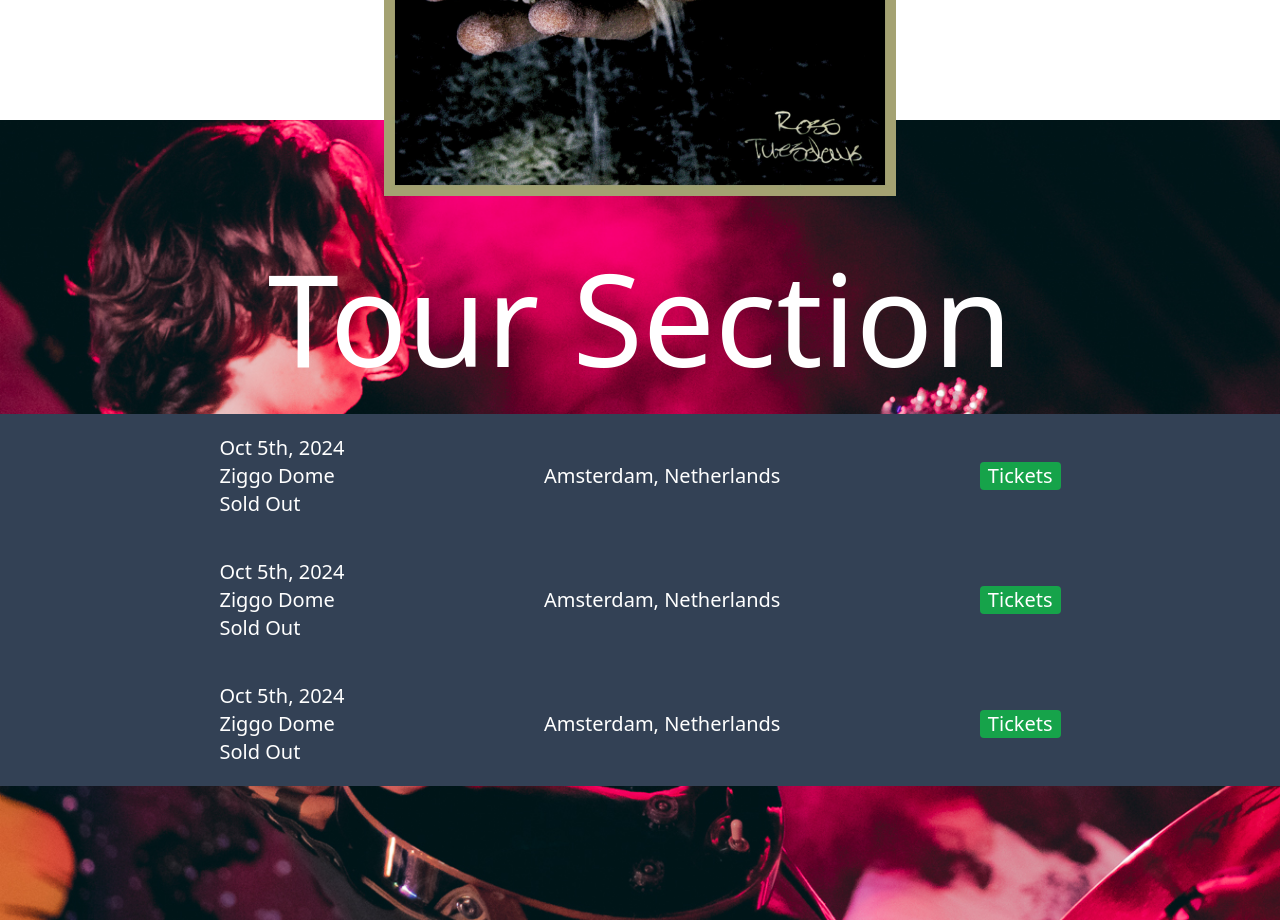
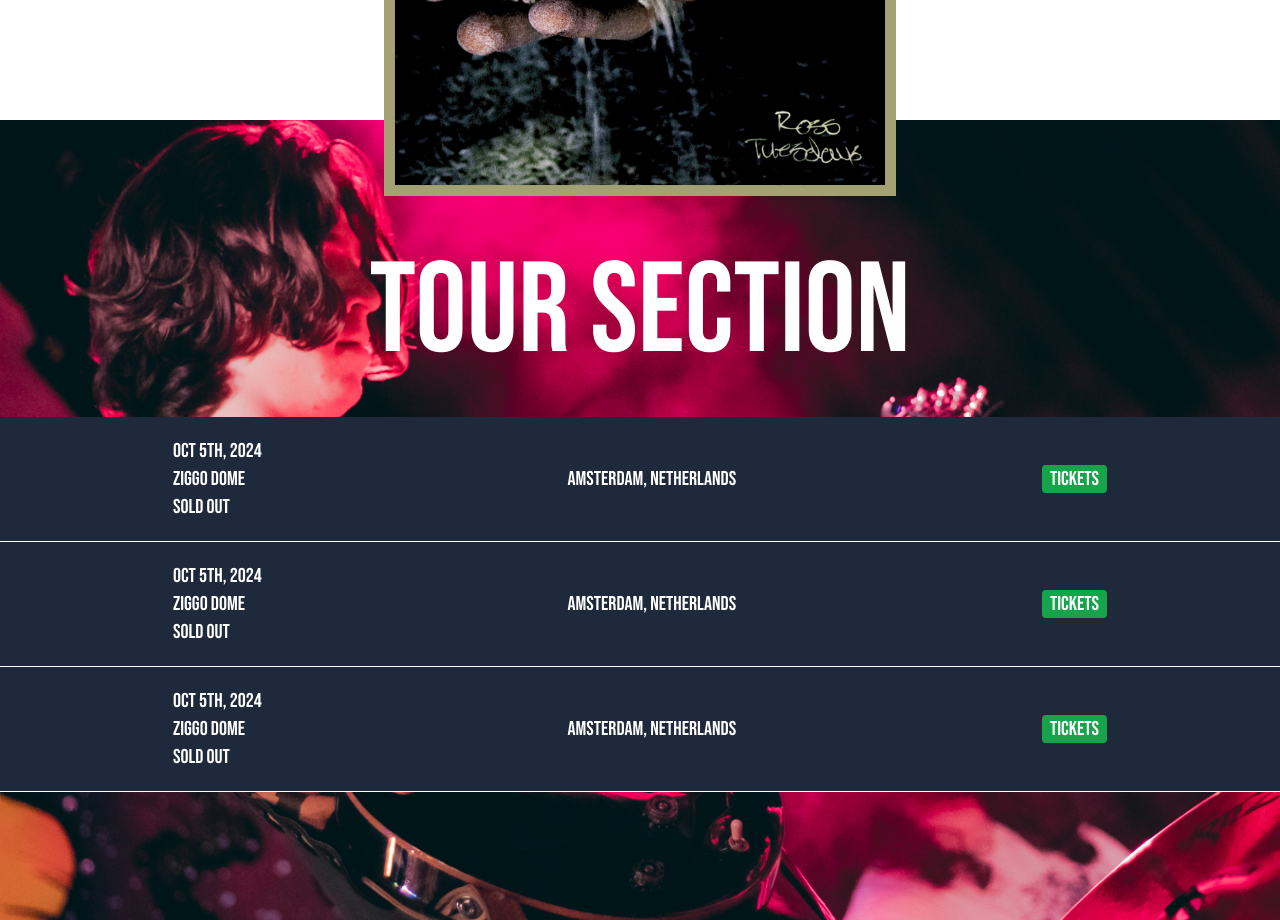
Before and after one commit to Grant-Howard509/Rice-Store, a React (Vite) app: page / in a window 1280 px wide. Shown: the part 1480-2400 px from the top of the page. Built offline with nearby package versions, Linux system fonts and the light colour scheme; no server answers; what @shopify/storefront-api-client would draw is missing.

Commit message:
White border divider

```diff
--- a/src/Components/TourSection.jsx
+++ b/src/Components/TourSection.jsx
@@ -2,53 +2,60 @@
 export const TourSection = () => {
     return (
         <div className="w-full h-screen bg-red-600 flex justify-center bg-[url('/images/Tour-Background.jpeg')] bg-cover bg-center bg-fixed">
-            <div className="w-full max-w-7xl flex justify-center items-center flex-col text-white">
-                <h1 className="text-9xl mb-8">Tour Section</h1>
+            <div className="w-full max-w-7xl flex justify-center items-center flex-col text-white font-bebas ">
+                <h1 className="text-9xl mb-10">Tour Section</h1>
                 <div className="flex w-full justify-evenly text-xl bg-slate-700 flex-col">
 
-                    <div className="flex w-full justify-evenly text-xl bg-slate-700 p-5">
-                        <div>
-                            <div>Oct 5th, 2024</div>
-                            <div>Ziggo Dome</div>
-                            <div>Sold Out</div>
+                    <div className="border-b border-white">
+                        <div className="flex w-full justify-around text-xl bg-slate-800 p-5">
+                            <div>
+                                <div>Oct 5th, 2024</div>
+                                <div>Ziggo Dome</div>
+                                <div>Sold Out</div>
+                            </div>
+
+                            <div className="flex justify-center items-center"> Amsterdam, Netherlands</div>
+
+                            <div className="flex justify-center items-center">
+                                <button className="bg-green-600 pl-2 pr-2 rounded">Tickets</button>
+                            </div>
                         </div>
+                    </div>
 
-                        <div className="flex justify-center items-center"> Amsterdam, Netherlands</div>
+                    <div className="border-b border-white">
+                        <div className="flex w-full justify-around text-xl bg-slate-800 p-5">
+                            <div>
+                                <div>Oct 5th, 2024</div>
+                                <div>Ziggo Dome</div>
+                                <div>Sold Out</div>
+                            </div>
 
-                        <div className="flex justify-center items-center">
-                            <button className="bg-green-600 pl-2 pr-2 rounded">Tickets</button>
+                            <div className="flex justify-center items-center"> Amsterdam, Netherlands</div>
+
+                            <div className="flex justify-center items-center">
+                                <button className="bg-green-600 pl-2 pr-2 rounded">Tickets</button>
+                            </div>
                         </div>
                     </div>
 
 
-                    <div className="flex w-full justify-evenly text-xl bg-slate-700 p-5">
-                        <div>
-                            <div>Oct 5th, 2024</div>
-                            <div>Ziggo Dome</div>
-                            <div>Sold Out</div>
-                        </div>
+                    <div className="border-b border-white">
+                        <div className="flex w-full justify-around text-xl bg-slate-800 p-5">
+                            <div>
+                                <div>Oct 5th, 2024</div>
+                                <div>Ziggo Dome</div>
+                                <div>Sold Out</div>
+                            </div>
 
-                        <div className="flex justify-center items-center"> Amsterdam, Netherlands</div>
+                            <div className="flex justify-center items-center"> Amsterdam, Netherlands</div>
 
-                        <div className="flex justify-center items-center">
-                            <button className="bg-green-600 pl-2 pr-2 rounded">Tickets</button>
+                            <div className="flex justify-center items-center">
+                                <button className="bg-green-600 pl-2 pr-2 rounded">Tickets</button>
+                            </div>
                         </div>
                     </div>
 
 
-                    <div className="flex w-full justify-evenly text-xl bg-slate-700 p-5">
-                        <div>
-                            <div>Oct 5th, 2024</div>
-                            <div>Ziggo Dome</div>
-                            <div>Sold Out</div>
-                        </div>
-
-                        <div className="flex justify-center items-center"> Amsterdam, Netherlands</div>
-
-                        <div className="flex justify-center items-center">
-                            <button className="bg-green-600 pl-2 pr-2 rounded">Tickets</button>
-                        </div>
-                    </div>
                 </div>
             </div>
         </div>
```
